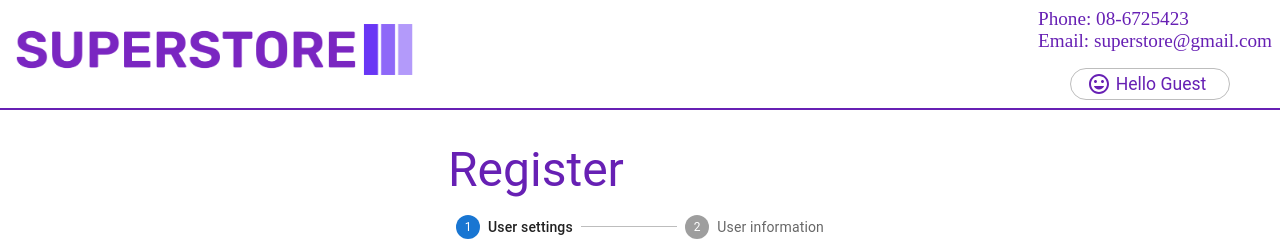
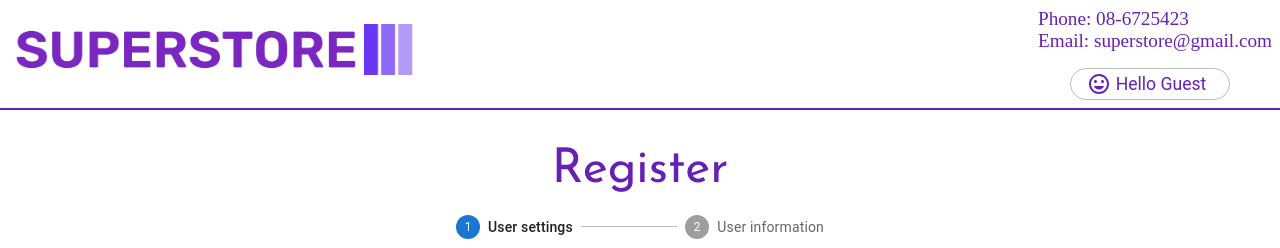
Before and after one commit to ilan-moroz/Project-Store, a React (Create React App) app in the folder Client/: page /register in a window 1280 px wide. Shown: the top 248 px of the page. Built offline with nearby package versions, Linux system fonts and the light colour scheme; no server answers.

Commit message:
center register header and change font

```diff
--- a/Client/src/pages/Register.tsx
+++ b/Client/src/pages/Register.tsx
@@ -94,7 +94,15 @@ export const Register = () => {
 
   return (
     <Box sx={{ width: "30%", margin: "2rem auto" }}>
-      <Typography variant="h3" gutterBottom className="purpleText">
+      <Typography
+        variant="h3"
+        gutterBottom
+        className="purpleText center"
+        sx={{
+          fontFamily: "Josefin Sans",
+          fontWeight: 400,
+        }}
+      >
         Register
       </Typography>
       <Stepper activeStep={activeStep}>
```
